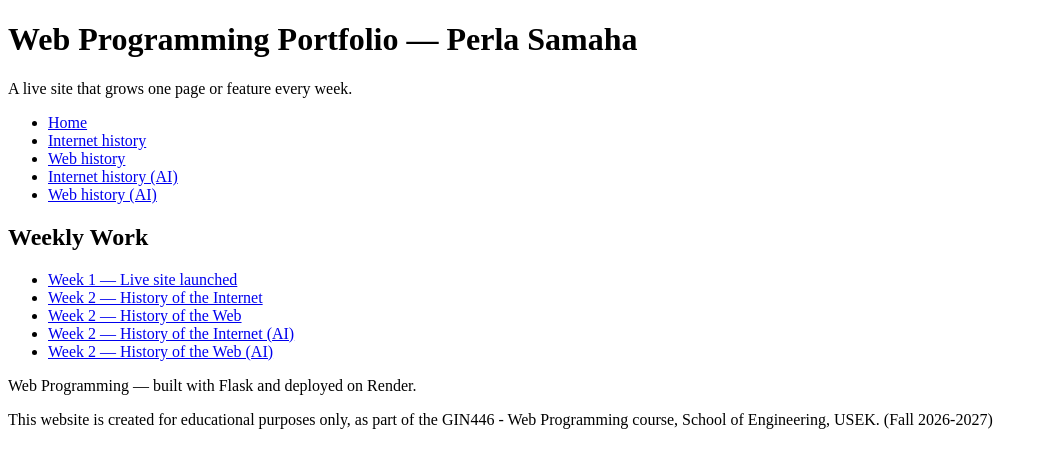
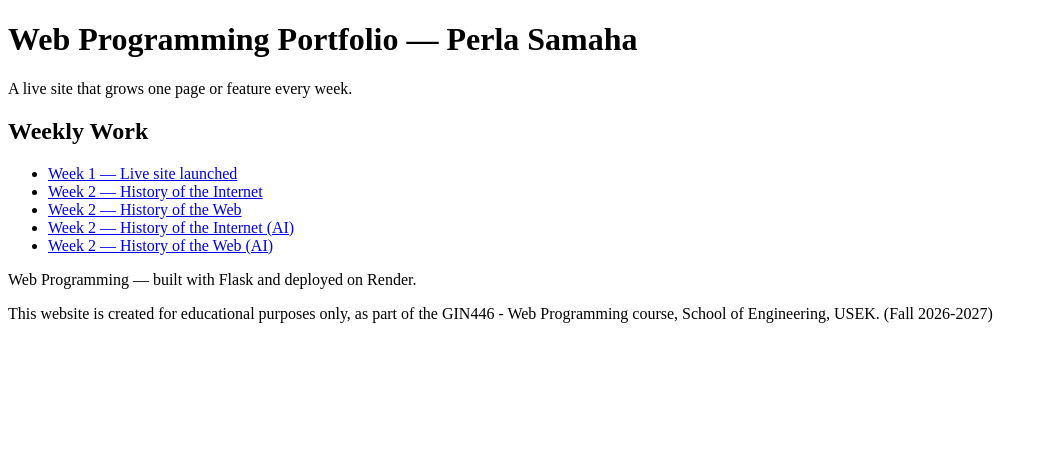
Before and after one commit to perlasamaha/web-programming-site, a Flask app: page / in a window 1280 px wide. Shown: the top 468 px of the page, without its empty margins (0-1048 px from the left). Run offline with Flask 3, Linux system fonts and the light colour scheme.

Commit message:
base.html modification

```diff
--- a/templates/base.html
+++ b/templates/base.html
@@ -13,16 +13,6 @@
         <p>{% block subtitle %}A live site that grows one page or feature every week.{% endblock %}</p>
     </header>
 
-    <nav aria-label="Main menu">
-        <ul>
-            <li><a href="{{ url_for('home') }}">Home</a></li>
-            <li><a href="{{ url_for('internet_history') }}">Internet history</a></li>
-            <li><a href="{{ url_for('web_history') }}">Web history</a></li>
-            <li><a href="{{ url_for('internet_history_ai') }}">Internet history (AI)</a></li>
-            <li><a href="{{ url_for('web_history_ai') }}">Web history (AI)</a></li>
-        </ul>
-    </nav>
-
     <main>
         {% block content %}{% endblock %}
     </main>
```
